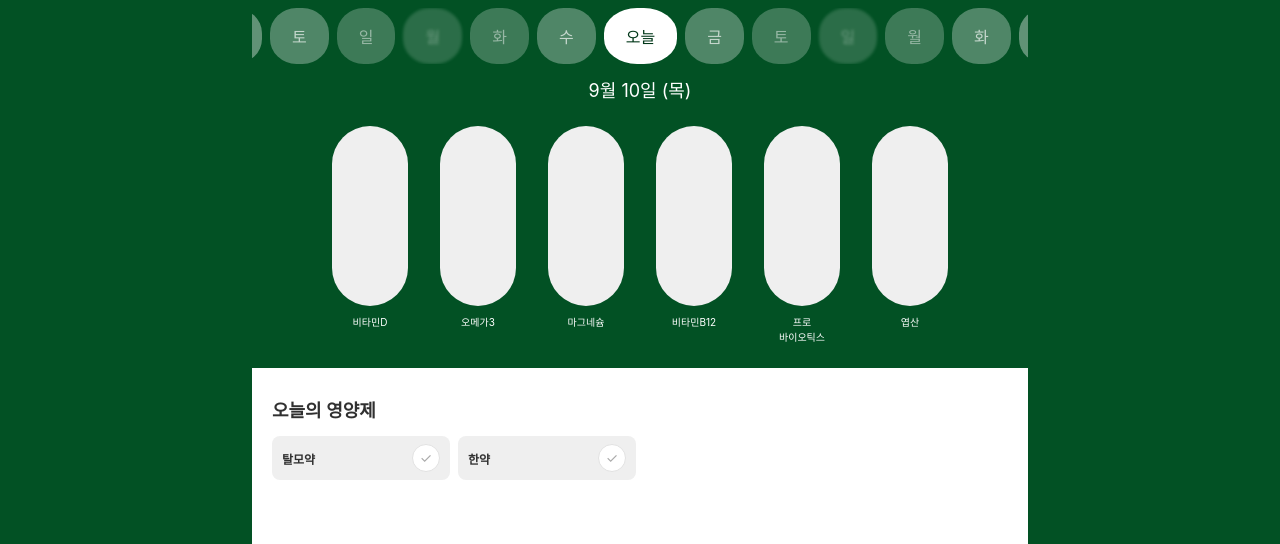
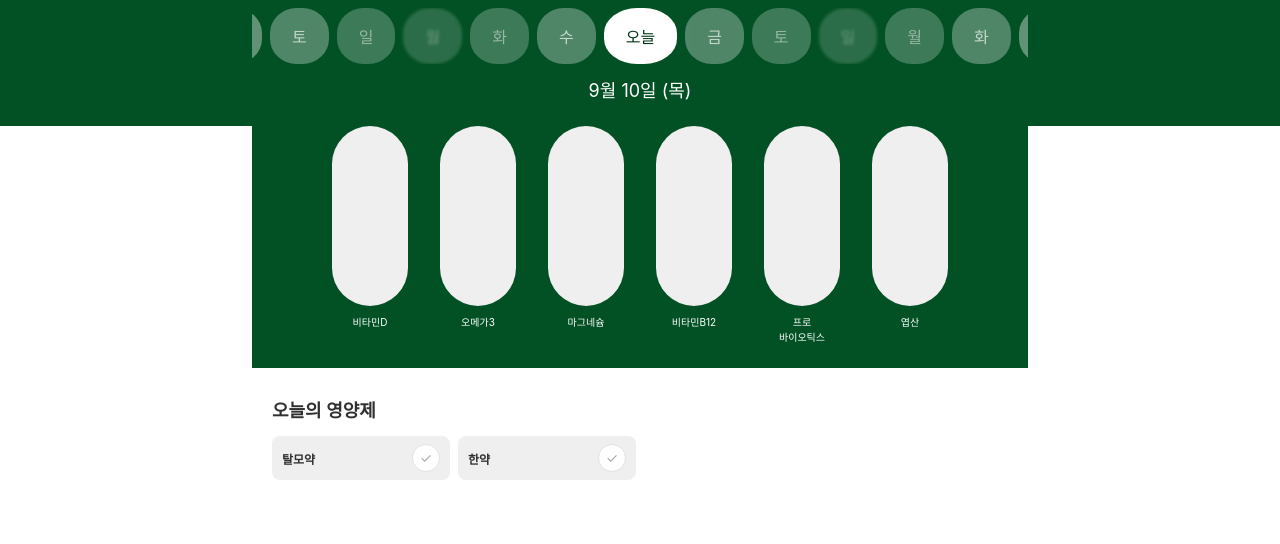
Before and after one commit to eysj97/kimkwangsuhealthylife, a website: page index.html in a window 1280 px wide. Shown: the part 24-568 px from the top of the page. Drawn offline with Linux system fonts and the light colour scheme; a web font is replaced by a local one.

Commit message:
Section the screen backdrop by actual content color instead of flat green
Added #screen-backdrop, a fixed full-viewport layer behind .top whose
background is a hard-stop gradient computed from the real rendered
positions of the header bottom and nav top: green behind the header,
white behind the body content, light gray behind the bottom nav.
Recalculated on load, resize, orientation change, and tab switch since
the header height differs per tab (nutrition tab has no calendar row).

```diff
--- a/header.js
+++ b/header.js
@@ -17,6 +17,30 @@
     if (window.visualViewport) {
         window.visualViewport.addEventListener("resize", updateViewportHeightVar);
     }
+
+    // 화면 비율이 안 맞아 .top 양옆에 여백이 생길 때, 그 여백을 실제 헤더(초록)/
+    // 본문(흰색)/하단 네비(회색) 높이에 맞춰 구간별로 칠해서 이어지는 배경처럼 보이게 함.
+    // 탭마다 헤더 높이가 달라서(건강상태 탭은 달력이 없어 더 짧음) 탭 전환 때도 다시 계산함
+    function updateScreenBackdrop() {
+        const backdrop = document.getElementById("screen-backdrop");
+        const header = document.querySelector(".header");
+        const nav = document.querySelector("nav.menu");
+        if (!backdrop || !header || !nav) return;
+
+        const headerBottom = header.getBoundingClientRect().bottom;
+        const navTop = nav.getBoundingClientRect().top;
+        const vh = window.innerHeight;
+        if (vh <= 0) return;
+
+        const headerPct = Math.max(0, Math.min(100, (headerBottom / vh) * 100));
+        const navPct = Math.max(headerPct, Math.min(100, (navTop / vh) * 100));
+
+        backdrop.style.background = `linear-gradient(to bottom, var(--primary) 0 ${headerPct}%, var(--bg) ${headerPct}% ${navPct}%, var(--card) ${navPct}% 100%)`;
+    }
+    window.addEventListener("load", updateScreenBackdrop);
+    window.addEventListener("resize", updateScreenBackdrop);
+    window.addEventListener("orientationchange", updateScreenBackdrop);
+    document.querySelectorAll(".menu-radio").forEach((radio) => radio.addEventListener("change", updateScreenBackdrop));
 
     const DAY_LABELS = ["일", "월", "화", "수", "목", "금", "토"];
 
@@ -1560,6 +1584,9 @@
             setupGeneralServerPushReminders();
         }
         wirePushToggle();
+
+        updateScreenBackdrop();
+        requestAnimationFrame(updateScreenBackdrop);
     }
 
     if (document.readyState === "loading") {
--- a/index.html
+++ b/index.html
@@ -15,6 +15,7 @@
     <link rel="stylesheet" href="style.css">
 </head>
 <body>
+    <div id="screen-backdrop"></div>
     <div class="top">
         <!-- CSS만으로 메뉴 전환: 숨긴 라디오 버튼 + 라벨, JS 없음 -->
         <input type="radio" name="menu" id="menu-home" class="menu-radio" checked>
--- a/style.css
+++ b/style.css
@@ -36,11 +36,23 @@ html, body {
 
 body {
     font-family: "Pretendard Variable", Pretendard, -apple-system, BlinkMacSystemFont, "Segoe UI", "Apple SD Gothic Neo", "Noto Sans KR", sans-serif;
-    background: var(--primary);
+    background: var(--bg);
     color: var(--text);
     display: flex;
     align-items: center;
     justify-content: center;
+}
+
+/* 화면 비율이 안 맞아 .top 양옆으로 여백이 남을 때, 그 여백을 똑같은 회색/초록색으로
+   뭉뚱그리지 않고 실제 그 높이에 뭐가 있는지(헤더=초록/본문=흰색/하단 네비=회색)에
+   맞춰 구간을 나눠 칠해서 이어지는 배경처럼 보이게 함. 정확한 경계는 header.js가
+   헤더/네비의 실제 렌더링 위치를 재서 JS로 채워 넣고, 이 값은 JS가 뜨기 전
+   잠깐 보일 수 있는 대략적인 기본값임 */
+#screen-backdrop {
+    position: fixed;
+    inset: 0;
+    z-index: -1;
+    background: linear-gradient(to bottom, var(--primary) 0 14%, var(--bg) 14% 90%, var(--card) 90% 100%);
 }
 
 /* 디자인 기준 크기는 430x932(아이폰 프로맥스 비율)로 고정하고, 비율을 유지한 채
@@ -76,6 +88,9 @@ body {
     body {
         background: #d9dedb;
     }
+    #screen-backdrop {
+        background: #d9dedb;
+    }
     .top {
         border-radius: 32px;
         box-shadow: 0 20px 60px rgba(0, 0, 0, 0.25);
```
